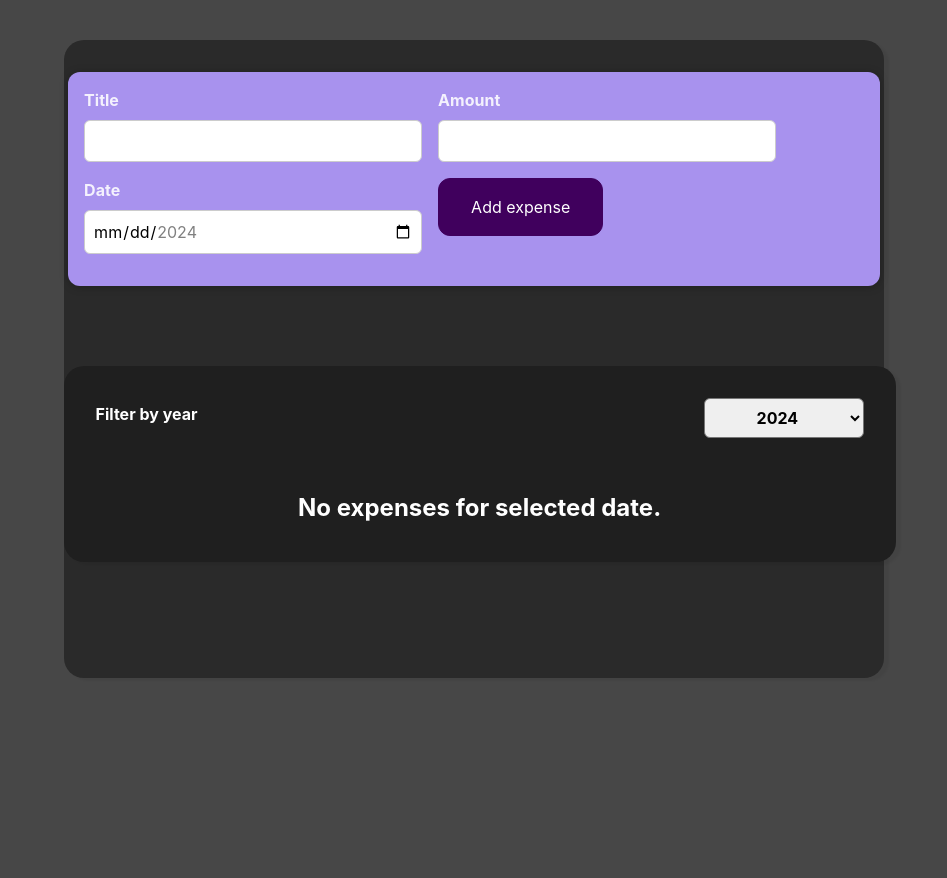
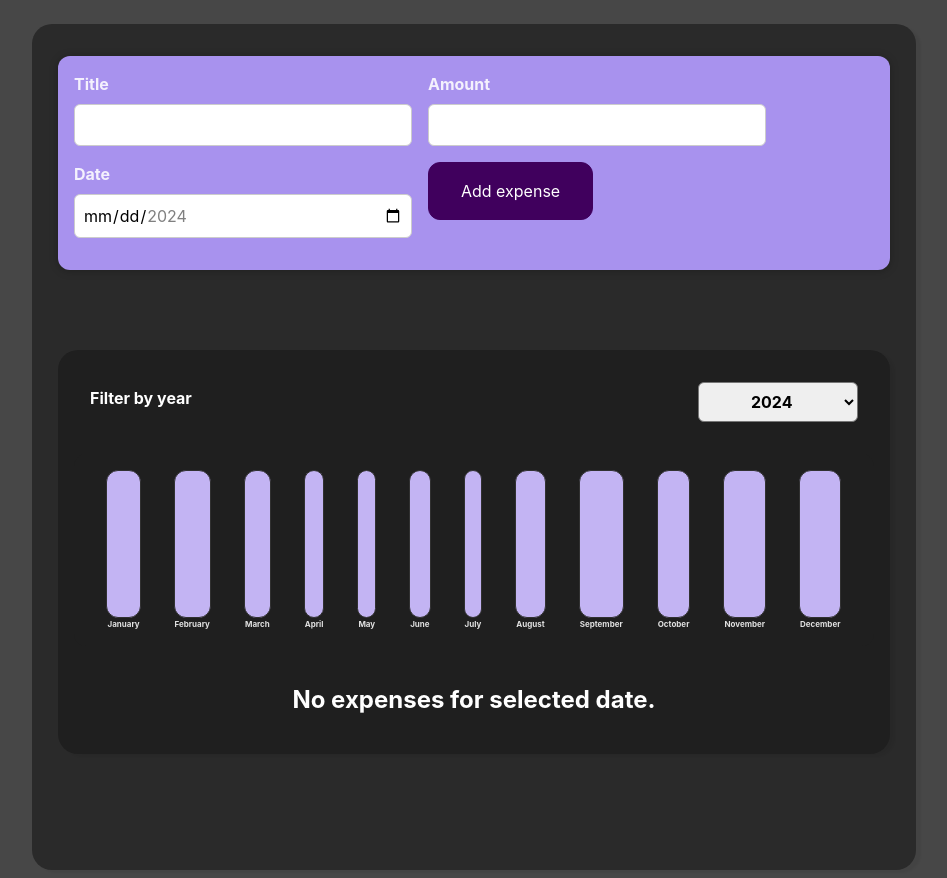
Before and after one commit to trayenel/reactPriceLogger, a React (Vite) app: page / in a window 1280 px wide. Shown: the whole page, without its empty margins (166-1113 px from the left). Before the commit the page ends 800 px from the top, so only its background shows below. Built offline with nearby package versions, Linux system fonts and the light colour scheme.

Commit message:
feat: added dynamic chart. fix: expenseAmount was inputted as a string instead of number.

```diff
--- a/src/App.css
+++ b/src/App.css
@@ -3,7 +3,7 @@
   max-width: 70%;
   height: 100%;
   margin: 0 auto;
-  padding: 2rem;
+  padding-top: 1rem;
   text-align: center;
 }
 
--- /dev/null
+++ b/src/components/Chart/ChartBarComp.css
@@ -0,0 +1,30 @@
+.chart-bar {
+    height: 100%;
+    display: flex;
+    flex-direction: column;
+    align-items: center;
+}
+
+.chart-bar__inner {
+    height: 100%;
+    width: 100%;
+    border: 1px solid #313131;
+    border-radius: 12px;
+    background-color: #c3b4f3;
+    overflow: hidden;
+    display: flex;
+    flex-direction: column;
+    justify-content: flex-end;
+}
+
+.chart-bar__fill {
+    background-color: #4826b9;
+    width: 100%;
+    transition: all 0.3s ease-out;
+}
+
+.chart-bar__label {
+    font-weight: bold;
+    font-size: 0.5rem;
+    text-align: center;
+}
--- /dev/null
+++ b/src/components/Chart/ChartBarComp.jsx
@@ -0,0 +1,21 @@
+import "./ChartBarComp.css";
+
+const ChartBar = (props) => {
+  let barFillHeight = "0%";
+
+  if (props.maxValue > 0)
+    barFillHeight = Math.round((props.value / props.maxValue) * 100) + "%";
+  return (
+    <div className={"chart-bar"}>
+      <div className={"chart-bar__inner"}>
+        <div
+          className={"chart-bar__fill"}
+          style={{ height: barFillHeight }}
+        ></div>
+      </div>
+      <div className={"chart-bar__label"}>{props.label}</div>
+    </div>
+  );
+};
+
+export default ChartBar;
--- /dev/null
+++ b/src/components/Chart/ChartComp.css
@@ -0,0 +1,9 @@
+.chart {
+  padding: 1rem;
+  border-radius: 12px;
+  background-color: rgb(31, 31, 31);
+  text-align: center;
+  display: flex;
+  justify-content: space-around;
+  height: 10rem;
+}
--- /dev/null
+++ b/src/components/Chart/ChartComp.jsx
@@ -0,0 +1,23 @@
+import "./ChartComp.css";
+import "./ChartComp.css";
+import ChartBarComp from "./ChartBarComp.jsx";
+
+const Chart = (props) => {
+  const dataPointsValues = props.dataPoints.map((dataPoint) => dataPoint.value);
+  const totalMax = Math.max(...dataPointsValues);
+
+  return (
+    <div className="chart">
+      {props.dataPoints.map((dataPoint) => (
+        <ChartBarComp
+          value={dataPoint.value}
+          maxValue={totalMax}
+          label={dataPoint.label}
+          key={dataPoint.label}
+        />
+      ))}
+    </div>
+  );
+};
+
+export default Chart;
--- /dev/null
+++ b/src/components/Expenses/ExpenseChartComp/ExpenseChart.jsx
@@ -0,0 +1,27 @@
+import Chart from "../../Chart/ChartComp.jsx";
+
+const ExpenseChart = (props) => {
+  const chartDataPoints = [
+    { label: "January", value: 0 },
+    { label: "February", value: 0 },
+    { label: "March", value: 0 },
+    { label: "April", value: 0 },
+    { label: "May", value: 0 },
+    { label: "June", value: 0 },
+    { label: "July", value: 0 },
+    { label: "August", value: 0 },
+    { label: "September", value: 0 },
+    { label: "October", value: 0 },
+    { label: "November", value: 0 },
+    { label: "December", value: 0 },
+  ];
+
+  for (const expense of props.expenses) {
+    const expenseMonth = expense.date.getMonth();
+    chartDataPoints[expenseMonth].value += expense.amount;
+  }
+
+  return <Chart dataPoints={chartDataPoints} />;
+};
+
+export default ExpenseChart;
--- a/src/components/Expenses/ExpenseListComp/ExpenseList.css
+++ b/src/components/Expenses/ExpenseListComp/ExpenseList.css
@@ -1,7 +1,9 @@
 .expenses-list {
   list-style: none;
   padding: 0;
-  margin: 10px;
+  display: flex;
+  flex-direction: column;
+  gap: 0.5rem;
 }
 
 .expenses-list__fallback {
--- a/src/components/Expenses/ExpensesComp/Expenses.jsx
+++ b/src/components/Expenses/ExpensesComp/Expenses.jsx
@@ -3,6 +3,7 @@ import "./Expenses.css";
 import Card from "../../UI/card-comp/Card.jsx";
 import ExpensesFilter from "../ExpenseFilterComp/ExpensesFilter.jsx";
 import ExpenseList from "../ExpenseListComp/ExpenseList.jsx";
+import ExpenseChart from "../ExpenseChartComp/ExpenseChart.jsx";
 import ExpenseDate from "../ExpenseDateComp/ExpenseDate.jsx";
 
 function Expenses(props) {
@@ -22,6 +23,7 @@ function Expenses(props) {
         selected={filteredYear}
         onChangeFilter={filteredYearHandler}
       />
+      <ExpenseChart expenses={filteredExpenses} />
       <ExpenseList expenses={filteredExpenses} />
     </Card>
   );
--- a/src/components/Expenses/NewExpenseFormComp/NewExpenseForm.jsx
+++ b/src/components/Expenses/NewExpenseFormComp/NewExpenseForm.jsx
@@ -22,7 +22,7 @@ function NewExpenseForm(props) {
     e.preventDefault();
     const expenseData = {
       title: enteredTitle,
-      amount: enteredAmount,
+      amount: +enteredAmount,
       date: new Date(enteredDate),
     };
     props.onSaveExpenseData(expenseData);
--- a/src/components/UI/card-comp/Card.css
+++ b/src/components/UI/card-comp/Card.css
@@ -1,5 +1,4 @@
 .card {
   border-radius: 20px;
   box-shadow: 5px 3px 2px rgba(0, 0, 0, 0.05);
-  margin-bottom: 10px;
 }
```
